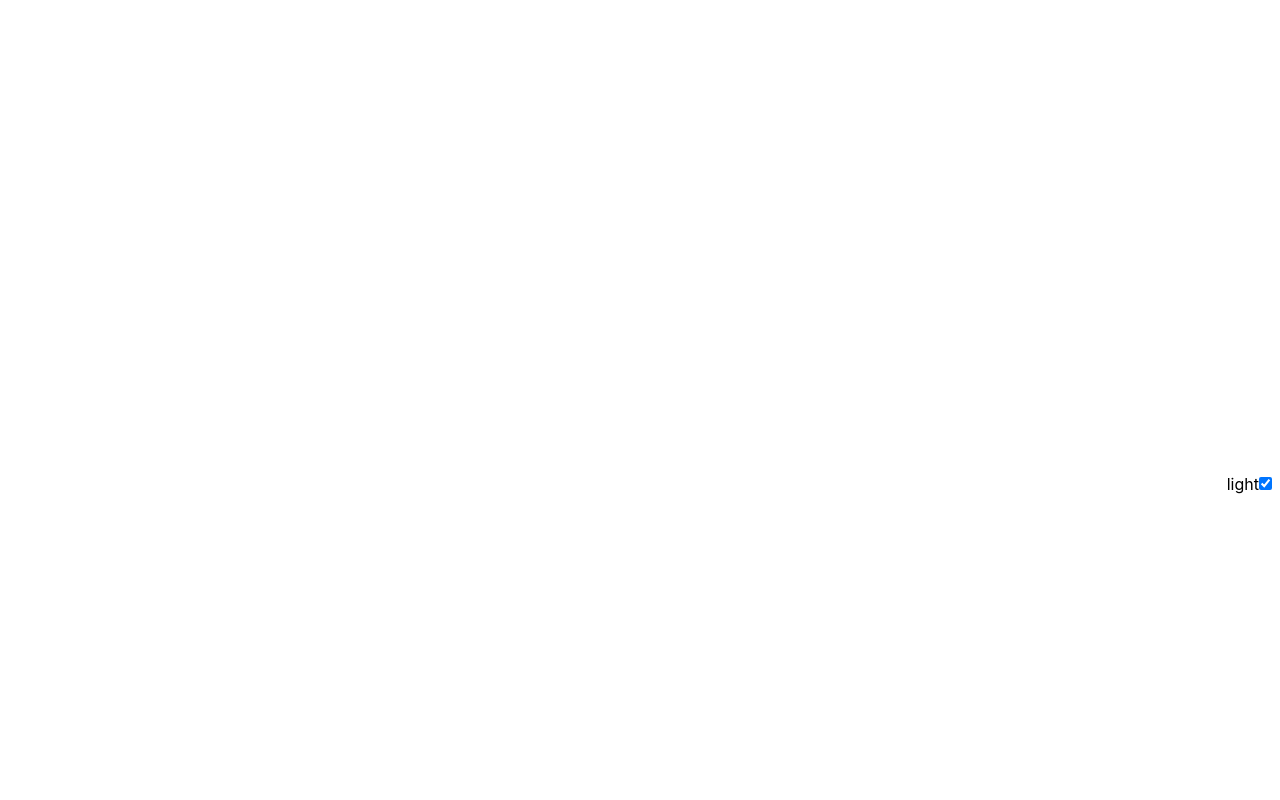
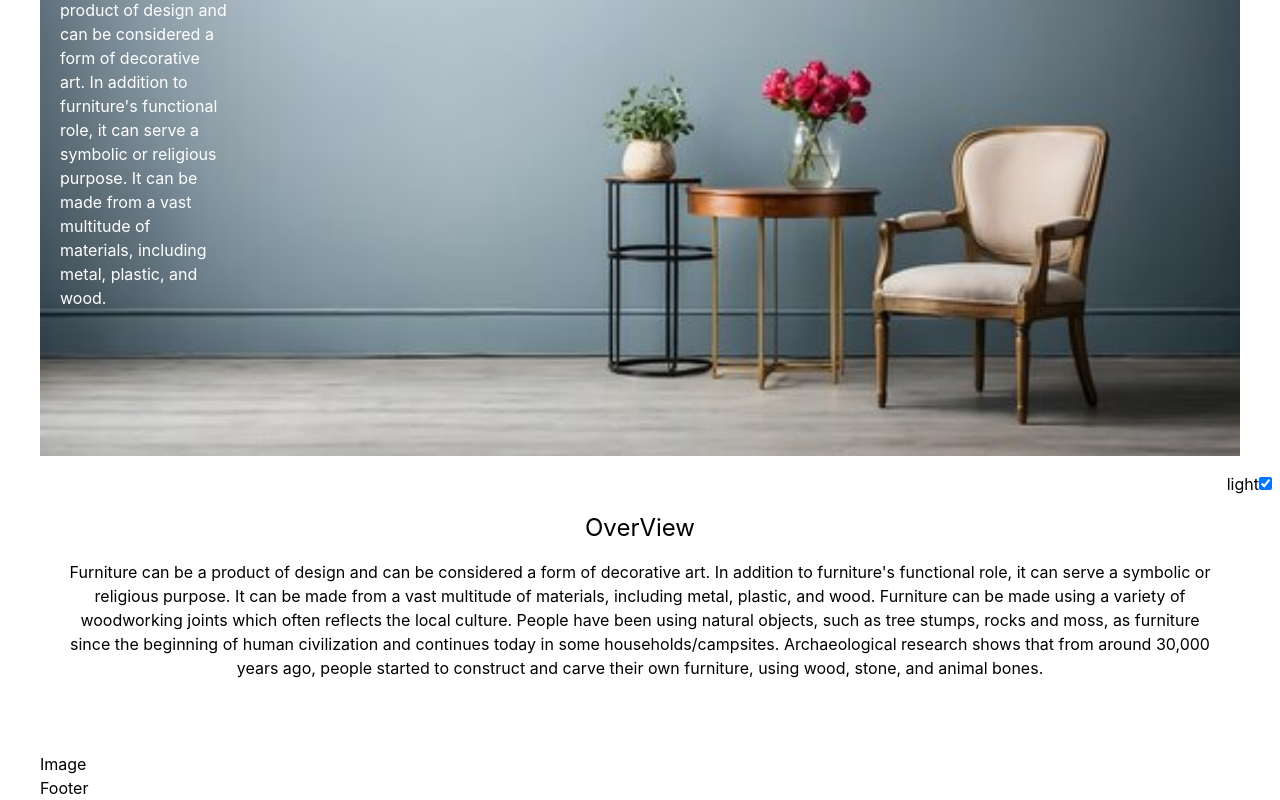
Before and after one commit to Khush0601/Furniture-Tailwind-Project, a React (Create React App) app: page /about in a window 1280 px wide. Shown: the part 296-1096 px from the top of the page. Before the commit the page ends 800 px from the top, so only its background shows below. Built offline with nearby package versions, Linux system fonts and the light colour scheme.

Commit message:
modified nav and routes and implemented about page

```diff
--- a/src/App.css
+++ b/src/App.css
@@ -35,3 +35,10 @@
     background-repeat: no-repeat;
     background-size: cover;
 }
+.about-banner{
+    background-image: url('../src/Assets/AboutImageBg.jpg');
+    background-repeat: no-repeat;
+    background-size: cover;
+    background-position: center;
+    object-fit: cover;
+}
--- a/src/Routes.js
+++ b/src/Routes.js
@@ -2,13 +2,17 @@ import React from 'react'
 import Home from './pages/Home/Home'
 import { Navigate, Route,  Routes } from 'react-router'
 import About from './pages/About/About'
+import Services from './pages/Services/Services'
+import Contact from './pages/Contact/Contact'
 const AppRoutes = () => {
   return (
     <>
         <Routes>
       <Route index element={<Navigate to="/home"/>}/>
       <Route path="/home" element={<Home />}/>
-      <Route path="/about"  element={<About />}/>
+      <Route path="/about" element={<About/>}/>
+      <Route path="/services" element={<Services/>}/>
+      <Route path="/contact" element={<Contact/>}/>
      </Routes>
     </>
   )
--- a/src/component/Nav/Nav.js
+++ b/src/component/Nav/Nav.js
@@ -3,6 +3,7 @@ import Logo from '../Logo/Logo'
 import { useNavigate } from 'react-router'
 const Nav = () => {
     const navigate=useNavigate()
+
   return (
     <>
     <nav className='px-5 xs:px-10 py-3 bg-[#000610] grid grid-cols-12 text-white gap-2'>
@@ -12,10 +13,10 @@ const Nav = () => {
      <div className='col-span-6 xs:col-span-8  flex items-center justify-end cursor-pointer'>
      <div className='xs:hidden'>Menu</div>
           <div className='hidden xs:flex '>
-          <div className='mx-2' >Home</div>
-          <div className='mx-2' >About</div>
-          <div className='mx-2'>Services</div>
-          <div className='ml-2'>Contact</div>
+          <div className='mx-2' onClick={()=>navigate('/home')} >Home</div>
+          <div className='mx-2' onClick={()=>navigate('/about')} >About</div>
+          <div className='mx-2' onClick={()=>navigate('/services')}>Services</div>
+          <div className='ml-2' onClick={()=>navigate('/contact')}>Contact</div>
      </div>
      </div>
    </nav>
--- a/src/component/Section/Section.js
+++ b/src/component/Section/Section.js
@@ -2,7 +2,10 @@ import React from 'react'
 import AboutImg from '../../Assets/AboutImg.jpg'
 import data from '../../Data/data'
 import Card from '../../component/card'
+
 const Section = () => {
+
+
   return (
     <>
 <section className='px-5  xs:px-10 '>
@@ -14,7 +17,7 @@ const Section = () => {
         as seating (e.g., stools, chairs, and sofas), eating (tables), storing items, working, and sleeping
         </div>
         <div className='flex gap-4 my-6'>
-          <button className='px-8 py-2 explore-button rounded-lg'>Shop Now</button>
+          <button className='px-8 py-2 explore-button rounded-lg' >Shop Now</button>
           <button className='px-8 py-2  explore-button rounded-lg'>Explore</button>
         </div>
    </div>
--- a/src/pages/About/About.js
+++ b/src/pages/About/About.js
@@ -4,7 +4,32 @@ import Nav from '../../component/Nav/Nav'
 const About = () => {
   return (
     <div className={'w-screen'}>
-        <Nav/>
+      <Nav/>
+      <section className='px-5 xs:px-10'>
+      <div className='h-[700px] py-10 about-banner flex justify-center items-center xs:justify-start'>
+        <div className='px-5  text-center text-white xs:w-52 text-left'>
+          <div className='text-3xl xs:text-left '>About Our Brand</div>
+          <div className='xs:text-left '> Furniture can be a product of design and can be considered a form of
+           decorative art. In addition to furniture's functional role, it can serve a symbolic
+           or religious purpose. It can be made from a vast multitude of materials, including metal, plastic, and wood.
+           </div>
+        </div>
+      </div>
+      <div className='my-14  flex items-center justify-center flex-col'>
+       <div className='text-2xl'>OverView</div>
+       <div className='text-center px-5 py-4'> Furniture can be a product of design and can be considered a form of
+           decorative art. In addition to furniture's functional role, it can serve a symbolic
+           or religious purpose. It can be made from a vast multitude of materials, including metal, plastic, and wood.
+           Furniture can be made using a variety of woodworking joints which often reflects the local culture.
+           People have been using natural objects, such as tree stumps, rocks and moss, as furniture since the beginning
+            of human civilization and continues today in some households/campsites. Archaeological research shows that from
+            around 30,000 years ago, people started to construct and carve their own furniture, using wood, stone, and animal bones.
+           </div>
+      </div>
+      <div>Image</div>
+      <div>Footer</div>
+
+      </section>
     </div>
   )
 }
--- /dev/null
+++ b/src/pages/Contact/Contact.js
@@ -0,0 +1,9 @@
+import React from 'react'
+
+const Contact = () => {
+  return (
+    <div>Contact</div>
+  )
+}
+
+export default Contact
--- /dev/null
+++ b/src/pages/Services/Services.js
@@ -0,0 +1,9 @@
+import React from 'react'
+
+const Services = () => {
+  return (
+    <div>Services</div>
+  )
+}
+
+export default Services
```
Also changed, not shown: src/Assets/AboutImageBg.jpg (added).
